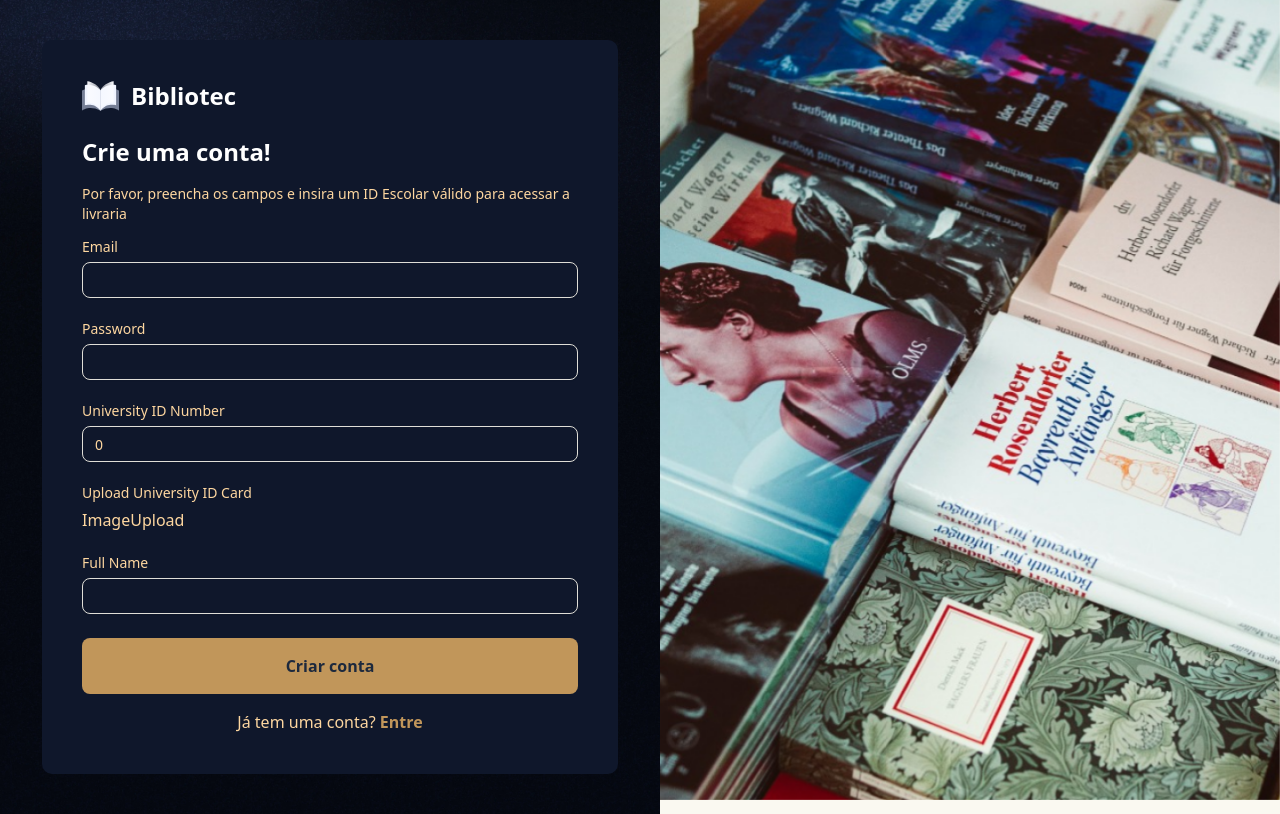
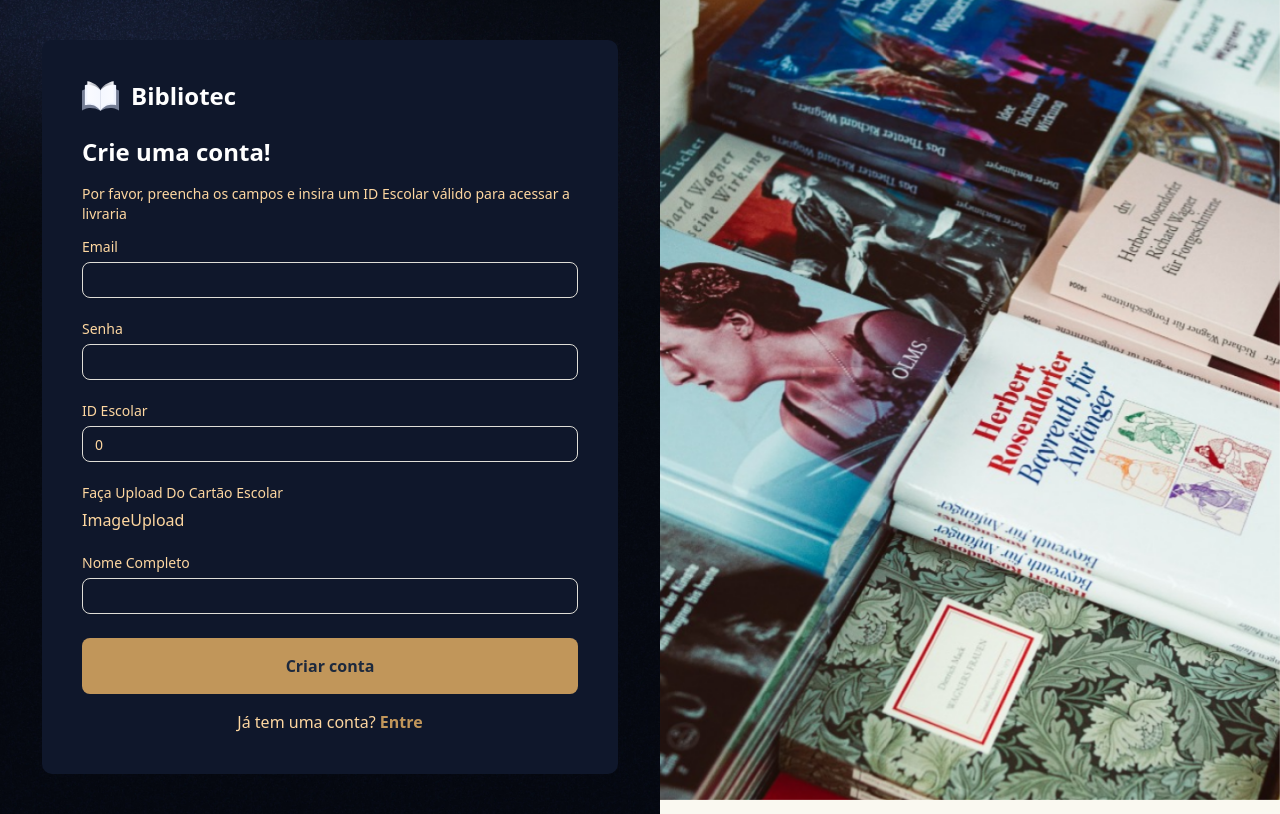
Before and after one commit to Lurkerpyke/bibliotec, a Next.js app: page /sign-up in a window 1280 px wide. Built offline with nearby package versions, Linux system fonts and the light colour scheme.

Commit message:
0.2.1 (05/05/2025)

```diff
--- a/constants/index.ts
+++ b/constants/index.ts
@@ -41,11 +41,11 @@ export const adminSideBarLinks = [
 ];
 
 export const FIELD_NAMES = {
-    fullName: "Full name",
+    fullName: "Nome Completo",
     email: "Email",
-    universityId: "University ID Number",
-    password: "Password",
-    universityCard: "Upload University ID Card",
+    universityId: "ID Escolar",
+    password: "Senha",
+    universityCard: "Faça Upload do Cartão Escolar",
 };
 
 export const FIELD_TYPES = {
```
